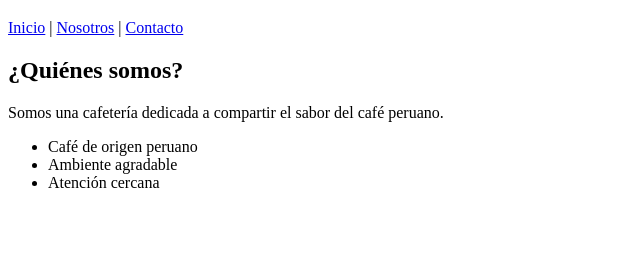
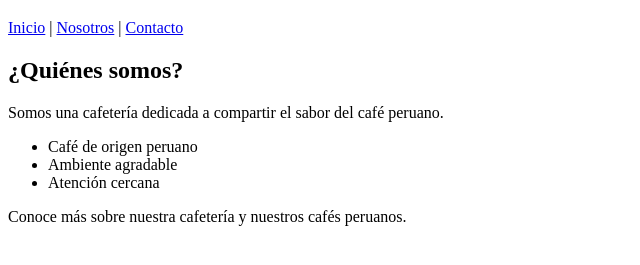
Before and after one commit to matiassaavedra-max/lab-git-sem02, a plain HTML site: page about.html in a window 1280 px wide. Shown: the part 61-326 px from the top of the page, without its empty margins (0-640 px from the left). Drawn offline with Linux system fonts and the light colour scheme.

Commit message:
feature: mejora en about.html

```diff
--- a/about.html
+++ b/about.html
@@ -22,5 +22,6 @@
             <li>Atención cercana</li>
         </ul>
     </main>
+    <p>Conoce más sobre nuestra cafetería y nuestros cafés peruanos.</p>
 </body>
 </html>
```
